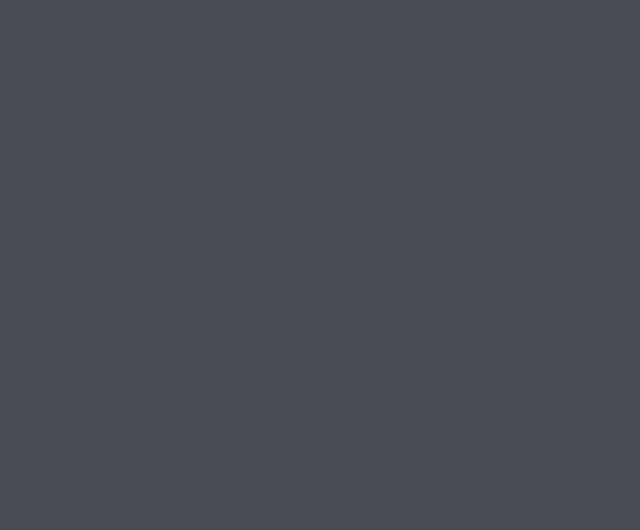
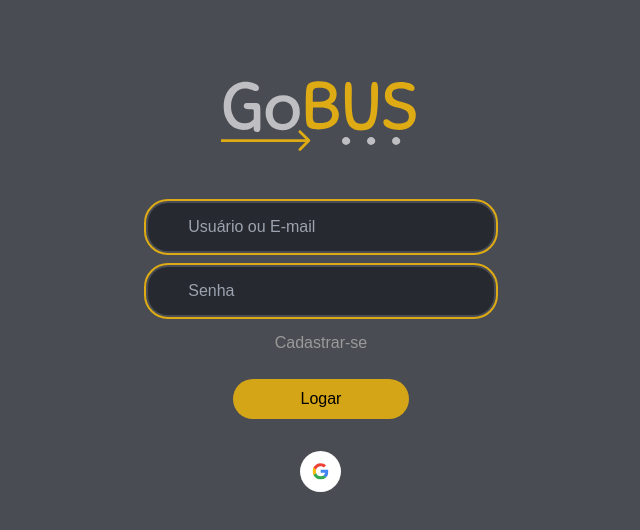
Before and after one commit to Cbolla/ElBus, a Next.js app: page / in a window 1280 px wide. Shown: the top 530 px of the page, without its empty margins (319-959 px from the left). Built offline with nearby package versions, Linux system fonts and the light colour scheme.

Commit message:
Pwa perfect

```diff
--- a/pages/index.jsx
+++ b/pages/index.jsx
@@ -1,9 +1,10 @@
 import React from 'react'
+import {Login} from '../features/login'
 
 export default function index() {
   return (
     <div>
-
+      <Login/>
     </div>
   )
 }
```
Also changed, not shown: public/manifest.json, 1 other file (tests, documents, lock files or other folders).
